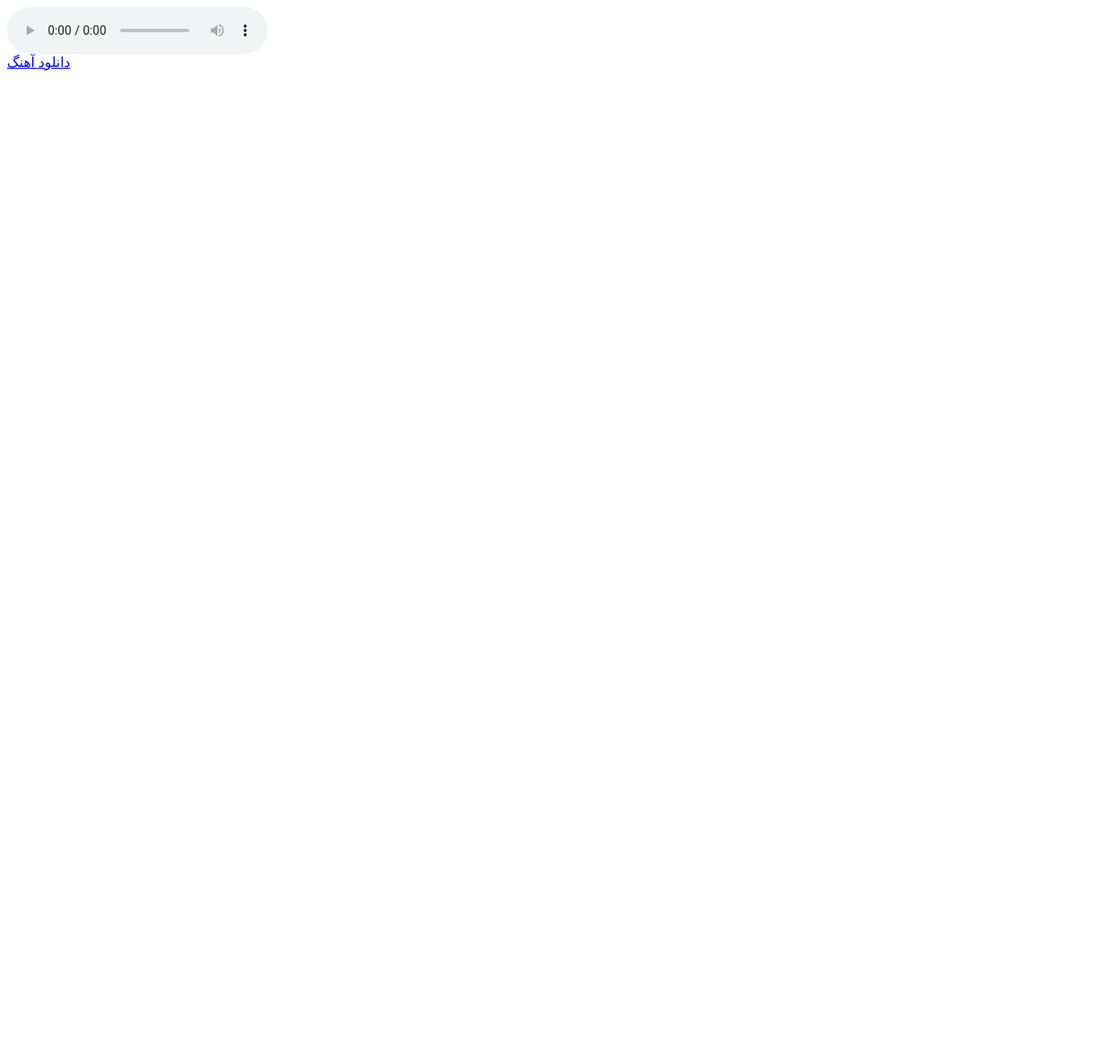
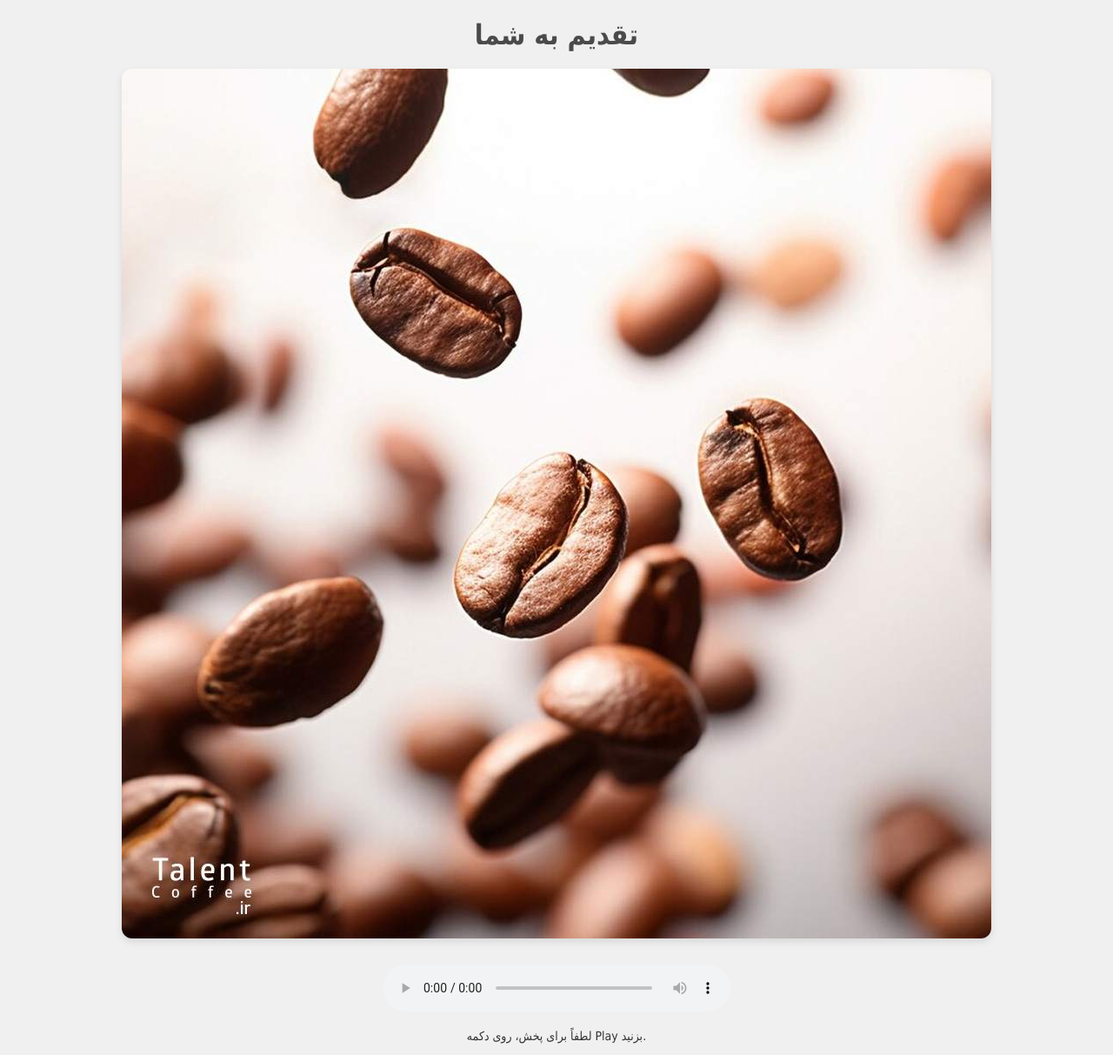
Before and after one commit to masoumehnehbandani-lab/CoffeeSongs-, a plain HTML site: page Index.html in a window 1280 px wide. Shown: the whole page at 87% size. Before the commit the page ends 800 px from the top, so only its background shows below. Drawn offline with Linux system fonts and the light colour scheme.

Commit message:
Add files via upload

```diff
--- a/Index.html
+++ b/Index.html
@@ -1,9 +1,50 @@
-<audio id="myAudio" controls autoplay>
-  <source src="Jack_Johnson_Better_Together.mp3" type="audio/mpeg">
-  مرورگر شما از پخش این آهنگ پشتیبانی نمی‌کند.
-</audio>
+<!DOCTYPE html>
+<html lang="fa">
+<head>
+    <meta charset="UTF-8">
+    <meta name="viewport" content="width=device-width, initial-scale=1.0">
+    <title>صفحه موسیقی QR</title>
+    <style>
+        body {
+            display: flex;
+            flex-direction: column;
+            align-items: center;
+            justify-content: center;
+            min-height: 100vh;
+            margin: 0;
+            background-color: #f0f0f0;
+            font-family: Tahoma, sans-serif;
+            color: #333;
+        }
+        h1 {
+            color: #4a4a4a;
+            margin-bottom: 20px;
+        }
+        .cover-image {
+            max-width: 90%;
+            height: auto;
+            border-radius: 12px;
+            box-shadow: 0 4px 8px rgba(0, 0, 0, 0.1);
+            margin-bottom: 30px;
+        }
+        audio {
+            width: 90%;
+            max-width: 400px;
+        }
+    </style>
+</head>
+<body>
 
-<br>
+    <h1>تقدیم به شما</h1>
 
-<a href="https://s34.picofile.com/d/8488175392/0c78a792-39e6-44a2-8664-78cd83244b1c/Jack_Johnson_Better_Together.mp3"
-     class="download-btn">دانلود آهنگ</a>
+    <img src="photo.jpg" alt="تصویر کاور" class="cover-image">
+
+    <audio controls autoplay>
+      <source src="song.mp3" type="audio/mpeg">
+      مرورگر شما از پخش این فایل صوتی پشتیبانی نمی‌کند.
+    </audio>
+
+    <p style="margin-top: 20px; font-size: 14px;">لطفاً برای پخش، روی دکمه Play بزنید.</p>
+
+</body>
+</html>
```
Also changed, not shown: photo.jpg (added), 1 other file.
